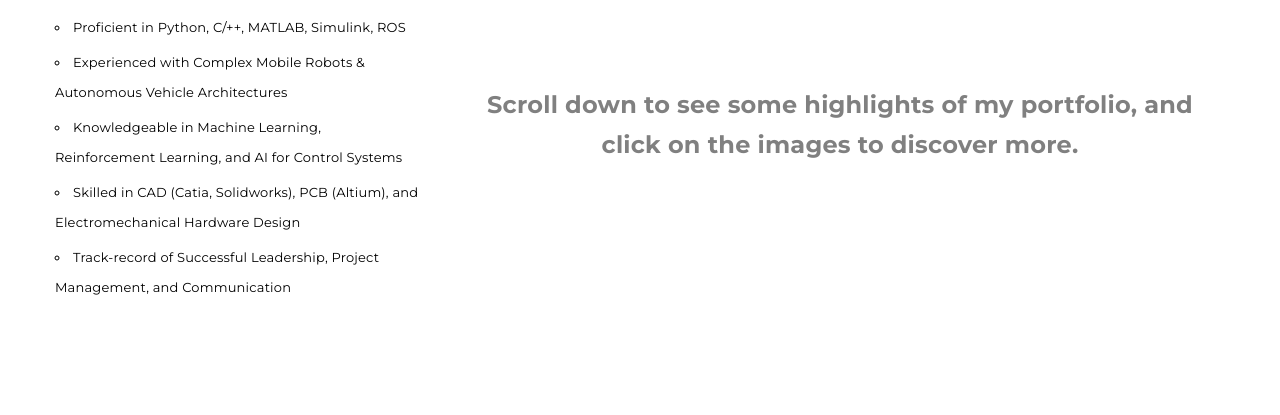
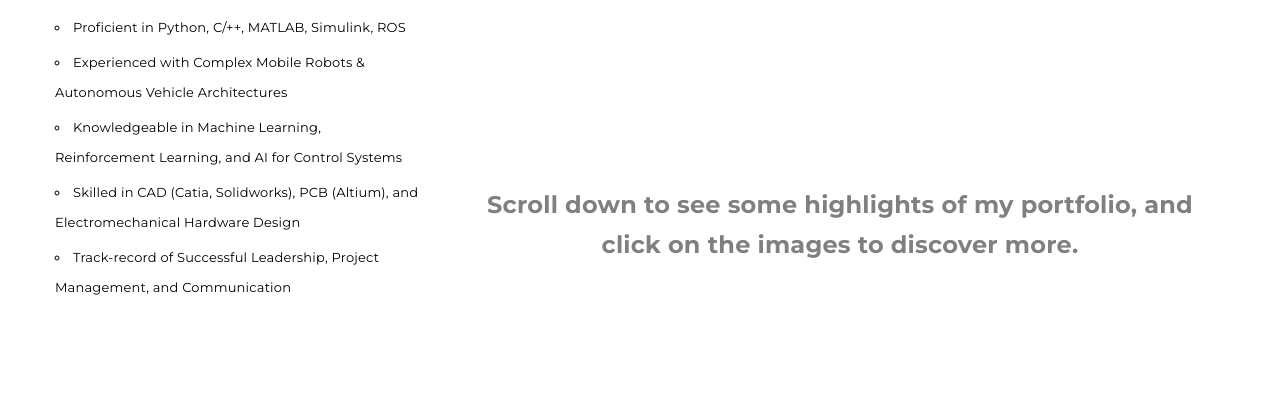
Before and after one commit to sandorfelber/sandorfelber.github.io, a website: page index.html in a window 1280 px wide. Shown: the part 924-1339 px from the top of the page. Drawn offline with nearby package versions, Linux system fonts and the light colour scheme.

Commit message:
Update index.html

```diff
--- a/index.html
+++ b/index.html
@@ -119,7 +119,7 @@
                 <p style="font-size: 20px; text-align: justify; font-family: 'Open Sans', sans-serif; margin-left: 25px; margin-right: 25px;">
                     As President of EUFS, I'm leading the UK's #1 autonomous racing team, designing autonomous vehicle hardware and software for the Formula Student UK competition.
                 </p>
-		<h2 style="font-size: 24px; margin-top: 100px; margin-left: 25px; margin-right: 25px; color: grey;">Scroll down to see some highlights of my portfolio, and click on the images to discover more.</h2>
+		<h2 style="font-size: 24px; margin-top: 200px; margin-left: 25px; margin-right: 25px; color: grey;">Scroll down to see some highlights of my portfolio, and click on the images to discover more.</h2>
             </div>
         </div>
     </div>
```
